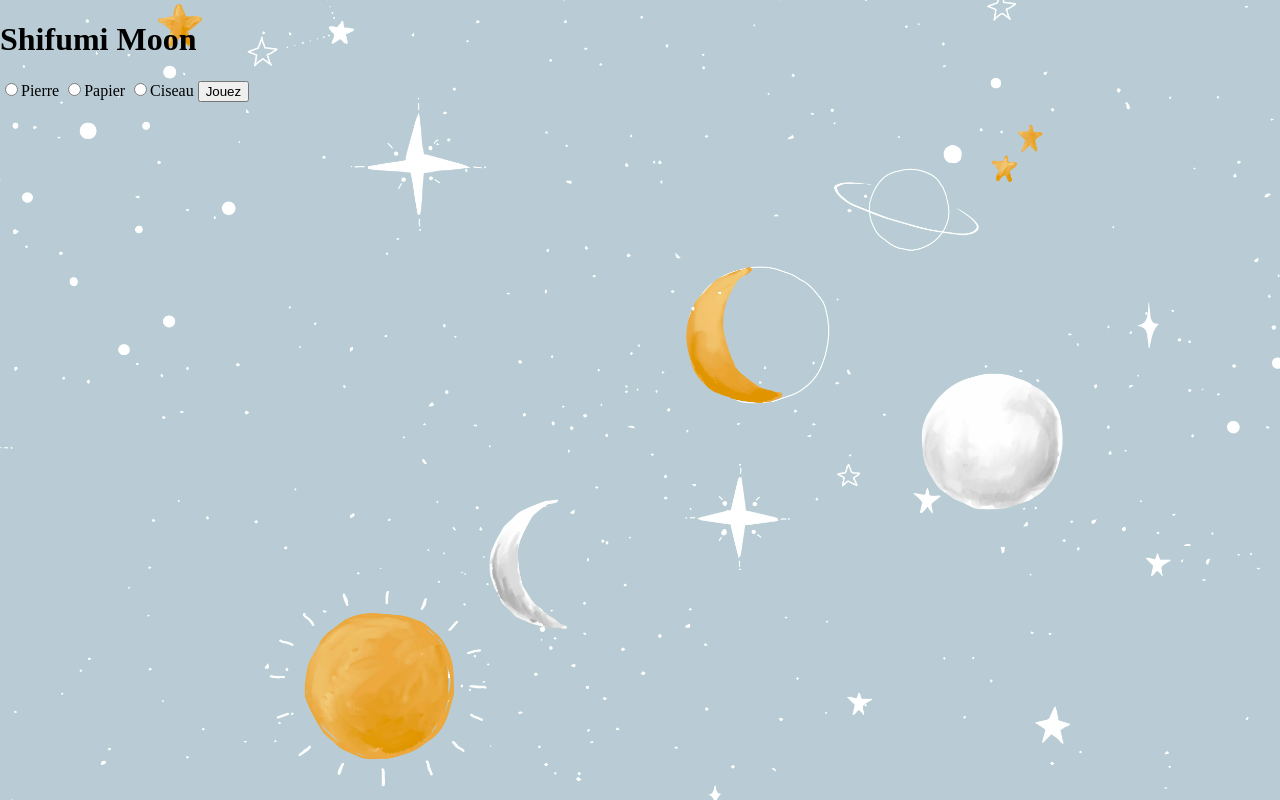
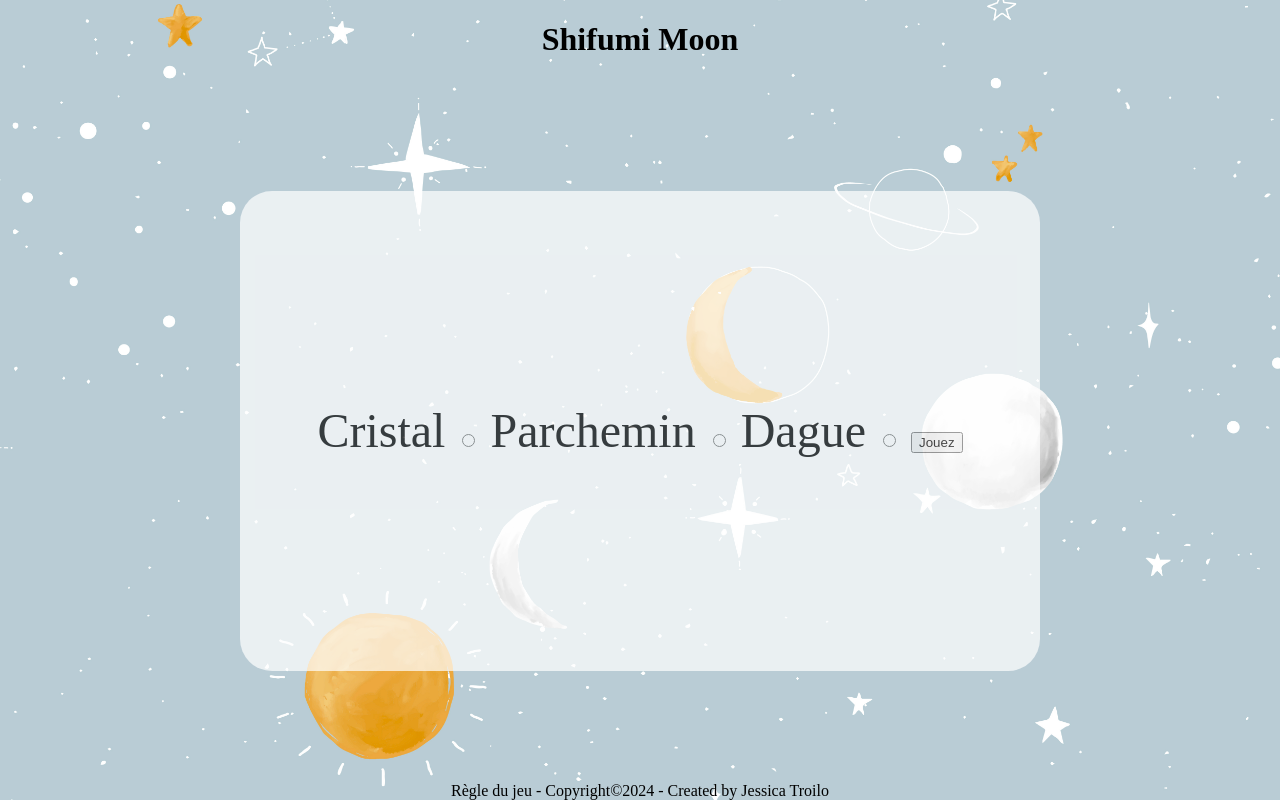
Before and after one commit to jessicatroilo/shifumi-moon, a PHP site: page / in a window 1280 px wide. Run offline with PHP 8.4, Linux system fonts and the light colour scheme.

Commit message:
progression sur le css

```diff
--- a/app/App.php
+++ b/app/App.php
@@ -13,14 +13,14 @@
     if (isset ($_POST['choices']))
     {
         $choice_user = $_POST['choices'];
-        $choices = array ("Pierre","Papier","Ciseau");
+        $choices = array ("Cristal","Parchemin","Dague");
         $key = array_rand($choices);
         $choice_computer = $choices[$key];
 
         echo "<p>choix du joueur : $choice_user</p>";
         echo "<p>choix de l'ordinateur : $choice_computer</p>";
 
-        if ($choice_user === "Pierre" && $choice_computer === "Ciseau" || $choice_user === "Papier" && $choice_computer === "Pierre" || $choice_user === "Ciseau" && $choice_computer === "Papier" )
+        if ($choice_user === "Cristal" && $choice_computer === "Dague" || $choice_user === "Parchemin" && $choice_computer === "Cristal" || $choice_user === "Dague" && $choice_computer === "Parchemin" )
         {
             $result = "<p> Gagné !<p>";
         }
--- a/app/css/style.css
+++ b/app/css/style.css
@@ -1,6 +1,6 @@
 /** BACKGROUND **/
-#container {
-
+#container
+{
 min-height: 100%;
 min-width: 1024px;
 /* On indique un redimensionnement proportionnel */
@@ -18,4 +18,34 @@ background: url("/Projets/shifumi-moon/app/images/moonsun.jpg") no-repeat center
 -moz-background-size: cover;
 -o-background-size: cover;
 background-size: cover;
+display: flex;
+flex-direction: column;
+justify-content: space-between;
+align-items: center;
 }
+
+
+/** CHOICE **/
+
+.form__wrapper
+{
+    background-color: white;
+    width: 50em;
+    height: 30em;
+    opacity: 70%;
+    border-radius: 2em;
+    display:flex;
+    justify-content: center;
+    align-items: center;
+
+}
+
+.form
+{
+    font-size: xxx-large;
+}
+
+
+/** RESULT **/
+
+/** FOOTER **/
--- a/index.php
+++ b/index.php
@@ -3,28 +3,55 @@
 <head>
     <meta charset="UTF-8">
     <meta name="viewport" content="width=device-width, initial-scale=1.0">
+
+    <!-- CSS -->
     <link type = "text/css" rel="stylesheet" href="app/css/style.css">
+
+    <!-- Sources et crédits -->
+    <a href="https://fr.freepik.com/vecteurs-libre/vecteur-fond-espace-fond-ecran-galaxie_18938344.htm#query=fond%20lune%20etoile%20illustration&position=5&from_view=search&track=ais&uuid=f5949c29-26c2-432a-bba3-25e5f6368521">Image de rawpixel.com</a> sur Freepik
+
     <title>Shifumi Moon</title>
+
 </head>
 <body>
     <div id="container">
+
         <header>
             <h1>Shifumi Moon</h1>
         </header>
+
         <main>
 
-            <div>
-                <form  method="post" action="">
-                    <input type="radio" name ="choices" value="Pierre">Pierre</input>
-                    <input type="radio" name ="choices" value="Papier">Papier</input>
-                    <input type="radio" name ="choices" value="Ciseau">Ciseau</input>
-                    <input type="submit" value="Jouez"></input>
-                </form>
-            </div>
-            <div> <!--aura un hidden et apparaitra quand le joueur aura cliquez sur envoyer --->
-            <?php include __DIR__.'/app/App.php'?>
-            </div>
+            <section>
+                <div class="form__wrapper">
+                    <form  class ="form" method="post" action="">
+
+                        <label class="form__label" for="pierre">Cristal</label>
+                        <input class="form__input" type="radio" id="pierre" name ="choices" value="Cristal"></input>
+
+                        <label class="form__label" for="papier">Parchemin</label>
+                        <input class="form__input" type="radio" id="papier" name ="choices" value="Parchemin"></input>
+
+                        <label class="form__label" for="pierre">Dague</label>
+                        <input class="form__input" type="radio" id="ciseau" name ="choices" value="Dague"></input>
+
+                        <input class="form__submit"type="submit" value="Jouez"></input>
+
+                    </form>
+                </div>
+            </section>
+
+            <section>
+                <div> <!--aura un hidden et apparaitra quand le joueur aura cliquez sur envoyer --->
+                <?php include __DIR__.'/app/App.php'?>
+                </div>
+            </section>
+
         </main>
+
+        <footer>
+            Règle du jeu - Copyright&#169;2024 - Created by Jessica Troilo
+        </footer>
     </div>
 </body>
 </html>
```
